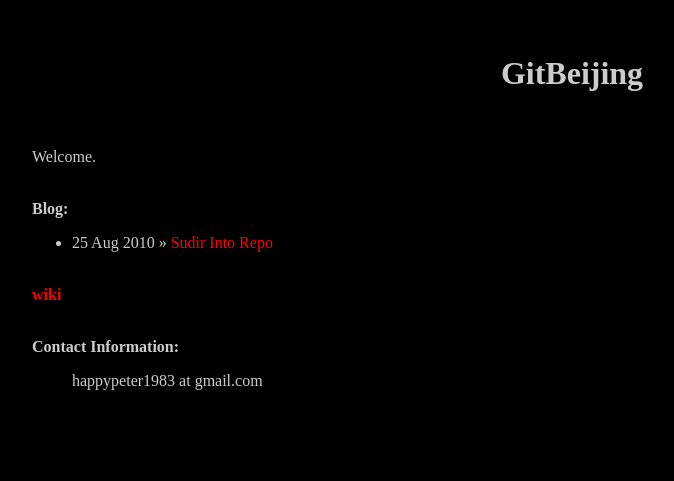
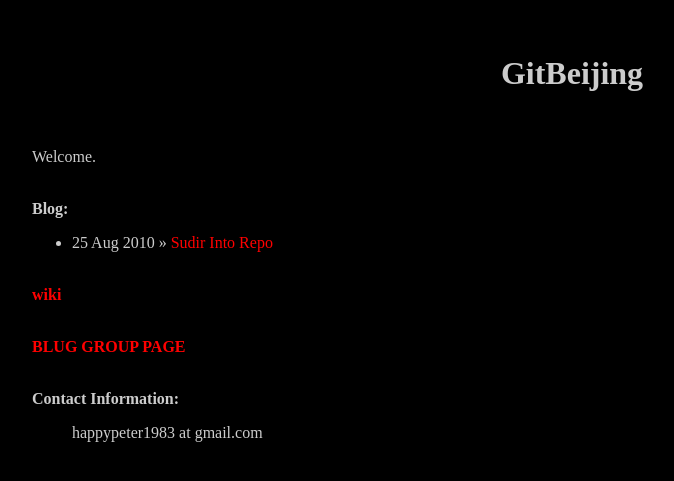
Before and after one commit to happypeter/gitbeijing, a Jekyll site: the page built from index.markdown, in a window 1280 px wide. Shown: the top 481 px of the page, without its empty margins (68-742 px from the left). Built offline with Jekyll 4.4.1, drawn with Linux system fonts in a browser that asks for light colours; Markdown is read by kramdown in place of the engine named in the settings.

Commit message:
group link

```diff
--- a/index.markdown
+++ b/index.markdown
@@ -16,7 +16,7 @@ Welcome.
   </ul>
 
 <p><br /><b><a href="http://github.com/happypeter/GitBeijing/wiki">wiki</a></b></p>
-
+<p><br /><b><a href="http://www.beijinglug.org/en/index.php?option=com_groupjive&action=gj.core.groups.showgroup&groupid=31&Itemid=134http://www.beijinglug.org/en/index.php?option=com_groupjive&action=gj.core.groups.showgroup&groupid=31&Itemid=134">BLUG GROUP PAGE</a></b></p>
 <p><br /><b>Contact Information:</b></p>
 
 <blockquote>
```
